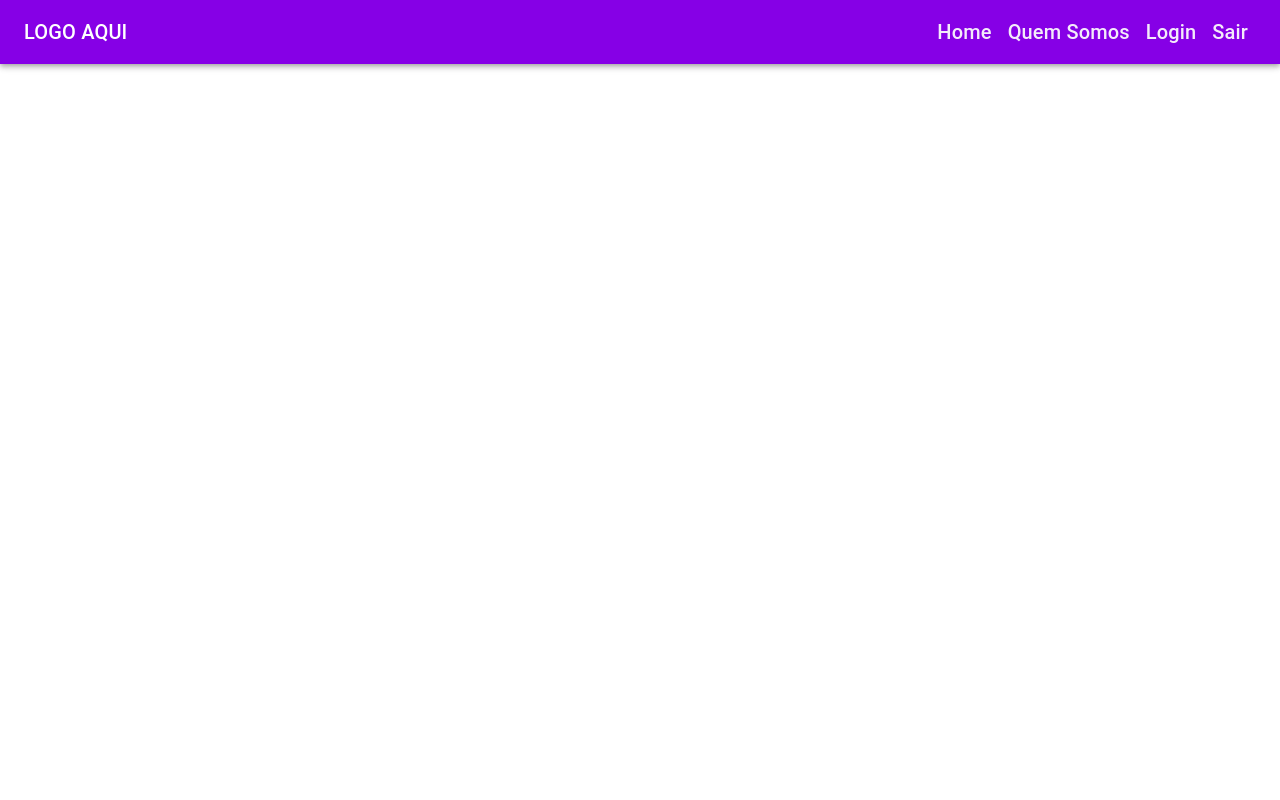
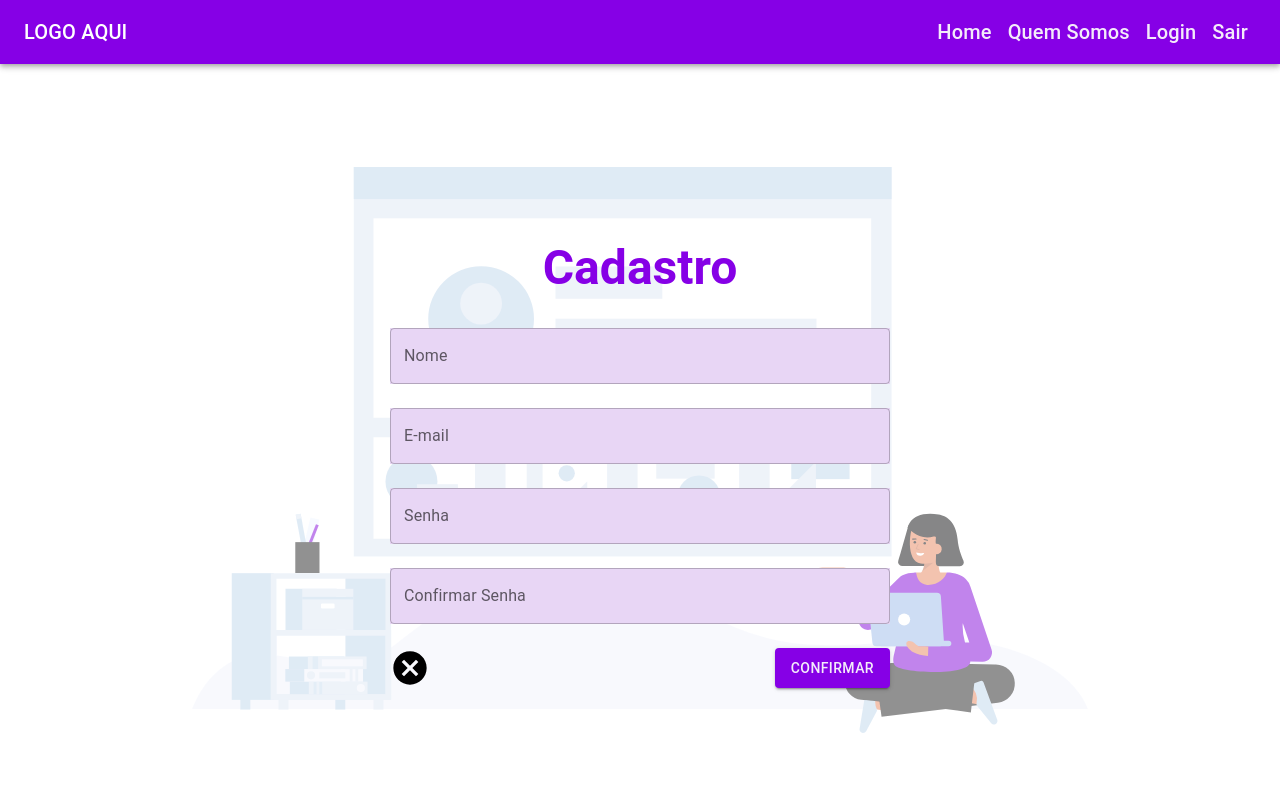
Before and after one commit to AkkiFabio/project_WomanIn_REACT, a React (Create React App) app: page /cadastro in a window 1280 px wide. Shown: the top 800 px of the page. Built offline with nearby package versions, Linux system fonts and the light colour scheme.

Commit message:
@johnnymarcelino [Task 8: UserForm added] {Sept.08.2022}

```diff
--- a/src/App.tsx
+++ b/src/App.tsx
@@ -5,6 +5,7 @@ import Home from './pages/home/Home';
 import Login from './pages/login/Login';
 import Footer from '../src/components/static/footer/Footer'
 import Navbar from '../src/components/static/navbar/Navbar'
+import UserForm from './pages/userForm/UserForm'
 
 function App() {
   return (
@@ -16,6 +17,7 @@ function App() {
         <Routes>
         <Route path='/home' element={<Home />} />
         <Route path='/login' element={<Login />} />
+        <Route path='/cadastro' element={<UserForm />} />
         </Routes>
         </div>
         <Footer />
--- /dev/null
+++ b/src/pages/userForm/UserForm.css
@@ -0,0 +1,34 @@
+.form__img {
+    background-image: url(../../img/Work.svg);
+    background-repeat: no-repeat;
+    background-size: 70%;
+    background-position: center;
+    position: absolute;
+    top: 100px;
+    bottom: 0;
+    left: 0;
+    right: 0;
+    opacity: 0.5;
+    z-index: -1 !important;
+}
+
+.campos{
+    width: 500px;
+}
+
+.textfieldbg{
+    background-color: #e8d6f5;
+
+}
+
+.headliner{
+    color: var(--primary-color);
+    font-weight: bold !important;
+}
+
+.buttons{
+    display: flex !important;
+    /* align-content: space-between !important; */
+    /* justify-content: center !important; */
+    justify-content: space-between;
+}
--- /dev/null
+++ b/src/pages/userForm/UserForm.tsx
@@ -0,0 +1,53 @@
+import React, { useState, useEffect, ChangeEvent } from "react";
+// import User from "../../models/User";
+// import { cadastroUsuario } from "../../services/Service";
+import { Grid, Typography, TextField, Box, Button } from "@mui/material";
+import { Link, useNavigate } from "react-router-dom";
+import { grid } from "@mui/system";
+import './UserForm.css';
+import CancelOutlined from '@mui/icons-material/Cancel';
+
+
+
+function UserForm() {
+    return (
+        <Grid
+        container
+        spacing={0}
+        direction="column"
+        alignItems="center"
+        justifyContent="center"
+        style={{ minHeight: '100vh'}}>
+
+            <Grid >
+                <Box >
+                    <form action="" className="campos">
+                        <Typography variant='h3'gutterBottom component='h3'align='center' className="headliner">
+                            Cadastro
+                        </Typography>
+                        <Box display="flex" flexDirection='column'>
+                            <TextField id='name' label='Nome' variant='outlined' name='name' margin='normal' className="textfieldbg"></TextField>
+                            <TextField id='email' label='E-mail'variant='outlined' name='email'margin='normal' className="textfieldbg"></TextField>
+                            <TextField id='password' label='Senha' variant='outlined' name='password' margin='normal' className="textfieldbg"></TextField>
+                            <TextField id='confirmPassword' label='Confirmar Senha' variant='outlined' name='confirmPassword' margin='normal' className="textfieldbg"></TextField>
+                        </Box>
+
+                        <Box marginTop={2} textAlign='center' className="buttons">
+
+                            <CancelOutlined className="btn__secondary"/>
+
+                            <Button type='submit'variant='contained' className='btn__primary'>
+                                Confirmar
+                            </Button>
+                        </Box>
+                    </form>
+                </Box>
+            </Grid>
+            <Grid className="form__img" xs={12}>
+
+            </Grid>
+        </Grid >
+    )
+}
+
+export default UserForm;
--- a/src/root.css
+++ b/src/root.css
@@ -22,3 +22,9 @@ li {
     background-color: var(--primary-color) !important;
     color: var(--text-color) !important;
 }
+
+.btn__secondary{
+    color: black !important;
+    font-size: 40px !important;
+    /* margin-right: 50px; */
+}
```
Also changed, not shown: src/img/Work.svg (added).
